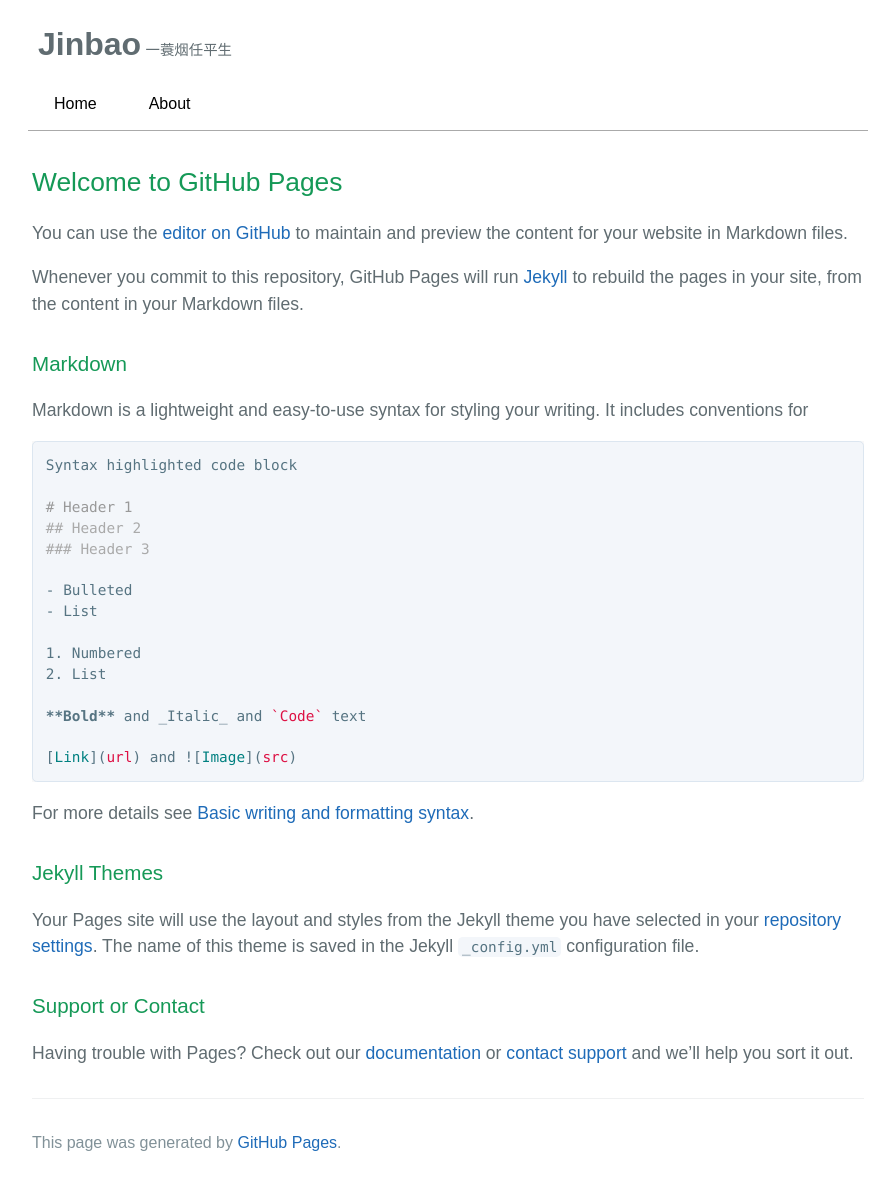
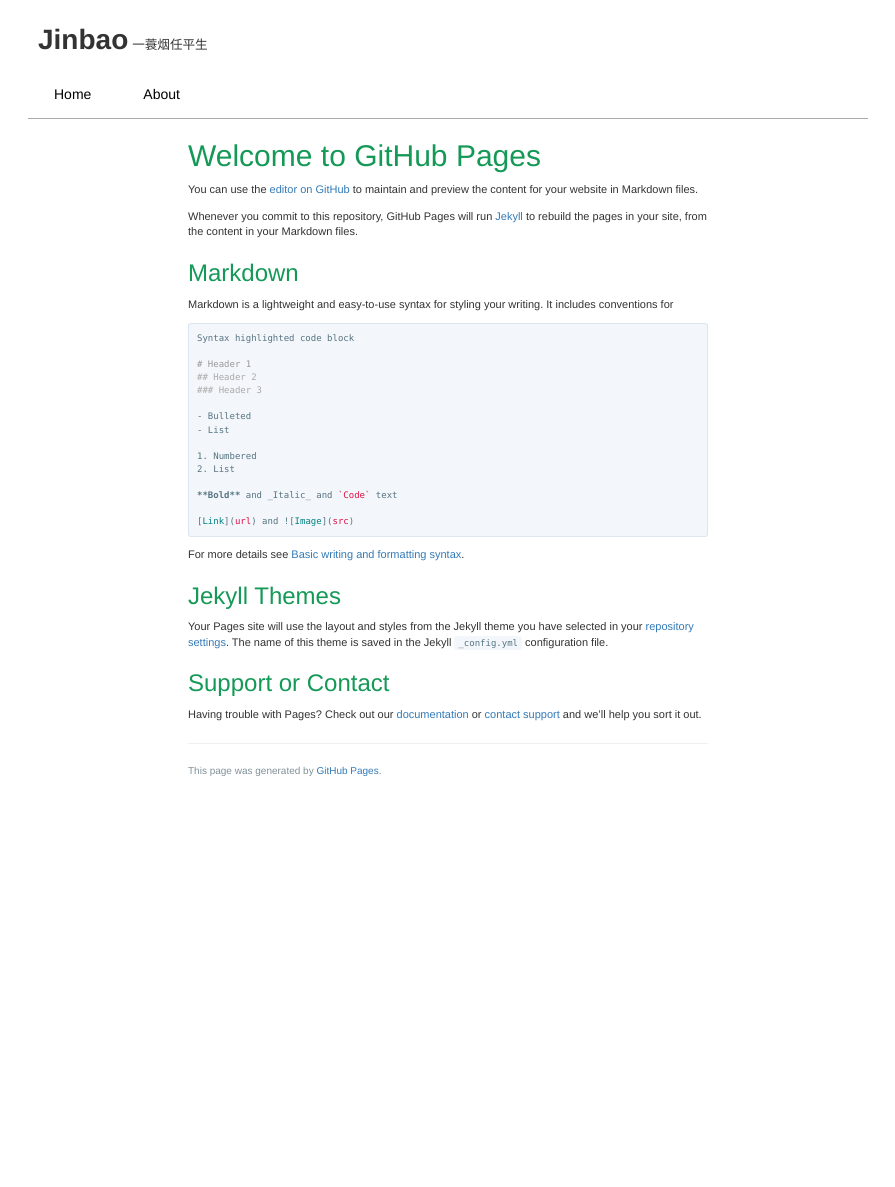
Before and after one commit to JinbaoWeb/jinbaoweb.github.io, a Jekyll site: the page built from index.md, in a window 1280 px wide. Shown: the whole page, without its empty margins (192-1087 px from the left). Built offline with Jekyll 4.4.1, drawn with Linux system fonts in a browser that asks for light colours; our own code applies the rules of GitHub Pages for plain Markdown files; after the commit the page ends 900 px from its top, so only the background shows below that.

Commit message:
Update head.html

```diff
--- a/_includes/head.html
+++ b/_includes/head.html
@@ -13,4 +13,5 @@
     <script type="text/x-mathjax-config">
         MathJax.Hub.Config({ tex2jax: { inlineMath: [['$','$'], ["\\(","\\)"]], processEscapes: true }, TeX: { equationNumbers: { autoNumber: "AMS" } }, messageStyle: "none", SVG: { blacker: 1 }});
     </script>
+    <link rel="stylesheet" href="https://cdn.staticfile.org/twitter-bootstrap/3.3.7/css/bootstrap.min.css">
   </head>
```
